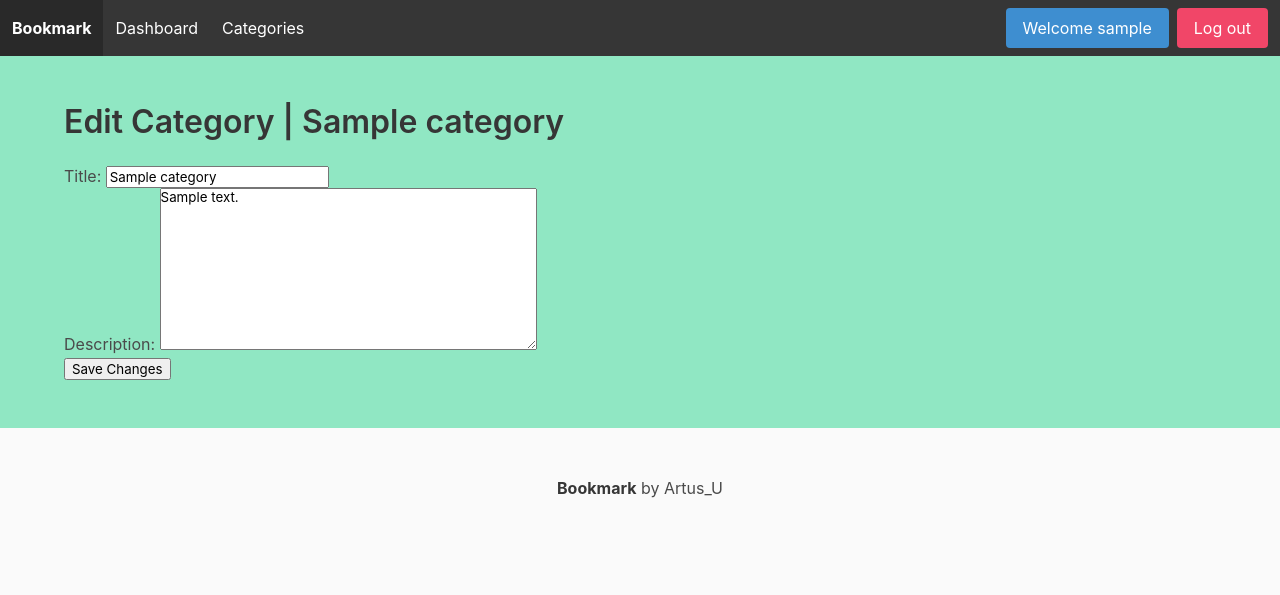
After one commit to ArtusU/bookmark-saas, a Django app: page /app/categories/1/edit/ in a window 1280 px wide. The commit adds this page. Shown: the top 595 px of the page. Run offline with Django 4.2, Linux system fonts and the light colour scheme; a user stored in the database is signed in; tables that the repository leaves empty hold one stand-in row (values such as "Sample post").

Commit message:
category_edit.html

```diff
--- a/apps/bookmarker/templates/bookmarker/categories.html
+++ b/apps/bookmarker/templates/bookmarker/categories.html
@@ -40,7 +40,7 @@
 
                     <footer class="card-footer">
                         <a href="{% url 'category' category.id %}" class="card-footer-item">View</a>
-                        <a href="#" class="card-footer-item">Edit</a>
+                        <a href="{% url 'category_edit' category.id %}" class="card-footer-item">Edit</a>
                     </footer>
                 </div>
             </div>
--- /dev/null
+++ b/apps/bookmarker/templates/bookmarker/category_edit.html
@@ -0,0 +1,12 @@
+{% extends 'core/base.html' %}
+
+{% block content %}
+<div class="container">
+    <h1 class="title">Edit Category | {{ category.title }}</h1>
+    <form method="POST" action=".">
+        {% csrf_token %}
+        {{ form.as_p }}
+        <button type="submit" class="btn is-primary">Save Changes</button>
+    </form>
+</div>
+{% endblock %}
--- a/apps/bookmarker/views.py
+++ b/apps/bookmarker/views.py
@@ -44,26 +44,23 @@ def category_add(request):
 def category_edit(request, category_id):
     category = Category.objects.filter(created_by=request.user).get(pk=category_id)
 
-    if request.method == 'POST':
+    if request.method == "POST":
         form = CategoryForm(request.POST, instance=category)
 
         if form.is_valid():
             form.save()
-            return redirect('categories')
+            return redirect("categories")
     else:
         form = CategoryForm(instance=category)
 
-    context = {
-        'form': form,
-        'category': category
-    }
+    context = {"form": form, "category": category}
 
-    return render(request, 'bookmark/category_edit.html', context)
+    return render(request, "bookmarker/category_edit.html", context)
 
 
 @login_required
 def bookmark_add(request, category_id):
-    if request.method == 'POST':
+    if request.method == "POST":
         form = BookmarkForm(request.POST)
 
         if form.is_valid():
@@ -72,12 +69,12 @@ def bookmark_add(request, category_id):
             bookmark.category_id = category_id
             bookmark.save()
 
-            return redirect('category', category_id=category_id)
+            return redirect("category", category_id=category_id)
     else:
         form = BookmarkForm()
 
     context = {
-        'form': form,
+        "form": form,
     }
 
-    return render(request, 'bookmarker/bookmark_add.html', context)
+    return render(request, "bookmarker/bookmark_add.html", context)
--- a/apps/dashboard/urls.py
+++ b/apps/dashboard/urls.py
@@ -1,6 +1,12 @@
 from django.urls import path
 
-from apps.bookmarker.views import categories, category, category_add, bookmark_add
+from apps.bookmarker.views import (
+    categories,
+    category,
+    category_add,
+    bookmark_add,
+    category_edit,
+)
 from .views import dashboard
 
 
@@ -9,6 +15,7 @@ urlpatterns = [
     path("categories/", categories, name="categories"),
     path("categories/<int:category_id>/", category, name="category"),
     path("categories/add/", category_add, name="category_add"),
+    path("categories/<int:category_id>/edit/", category_edit, name="category_edit"),
     path(
         "categories/<int:category_id>/add_bookmark", bookmark_add, name="bookmark_add"
     ),
```
